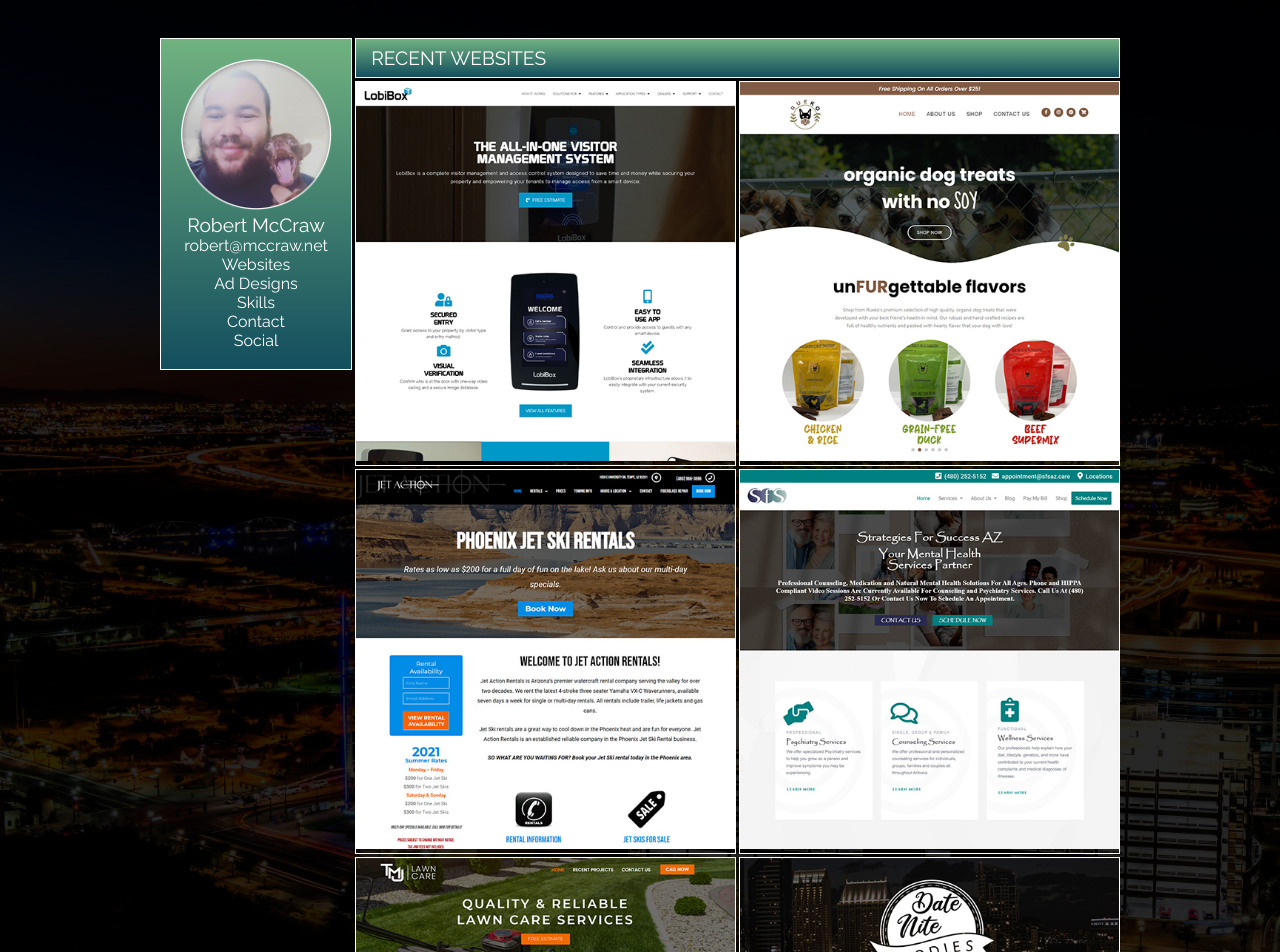
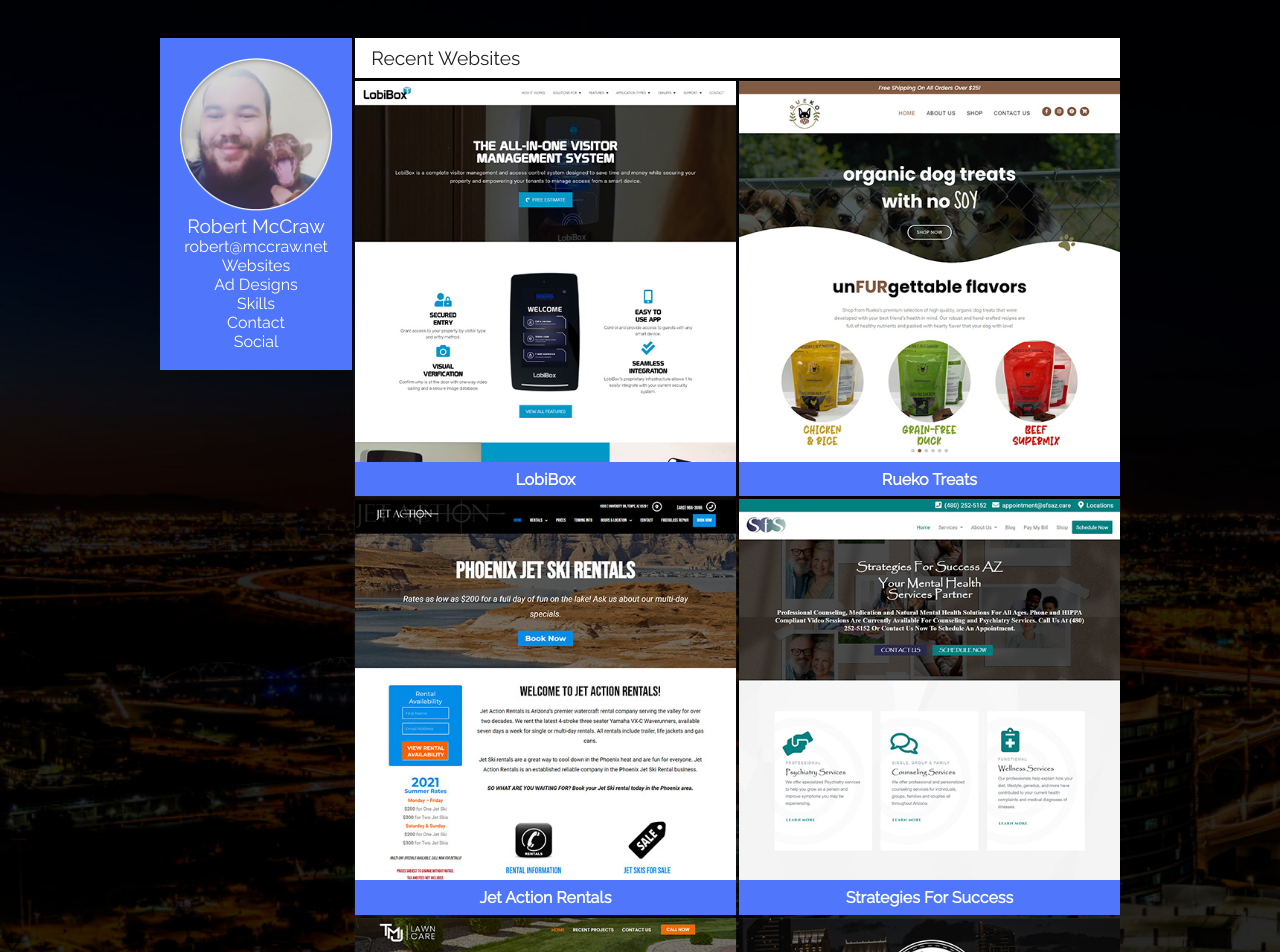
Before and after one commit to 21zebras/portfolio, a Next.js app: page /websites in a window 1280 px wide. Shown: the top 952 px of the page. Built offline with nearby package versions, Linux system fonts and the light colour scheme.

Commit message:
Changed color scheme from green gradient to blue, removed borders around divs.

```diff
--- a/package.json
+++ b/package.json
@@ -18,7 +18,6 @@
     "react-ga": "^3.3.0",
     "react-gtm-module": "^2.0.11",
     "react-material-ui-carousel": "^2.2.6",
-    "react-router-dom": "^5.2.0",
-    "rsuite": "^4.10.1"
+    "react-router-dom": "^5.2.0"
   }
 }
--- a/pages/websites.js
+++ b/pages/websites.js
@@ -1,7 +1,6 @@
 import Link from 'next/link'
 import Head from 'next/head'
 import Image from 'next/image'
-import { Divider } from 'rsuite'
 
 export default function Websites(props)
 {
@@ -15,21 +14,51 @@
         <div className="Nav">
           <Image src="/images/me-circle-is-st.png" width={512} height={512}/>
           <h3>Robert McCraw</h3>
-          <h4>robert@mccraw.net</h4>
-          <h4>Websites</h4>
-          <h4>Ad Designs</h4>
-          <h4>Skills</h4>
-          <h4>Contact</h4>
-          <h4>Social</h4>
+          <h5>robert@mccraw.net</h5>
+          <h5>Websites</h5>
+          <h5>Ad Designs</h5>
+          <h5>Skills</h5>
+          <h5>Contact</h5>
+          <h5>Social</h5>
         </div>
         <div className="Content">
           <div className="PageTitle"><h3>Recent Websites</h3></div>
-          <div className="Col1"><a href="https://lobibox.com" target="_blank"><Image src="/images/square/lobibox.jpg" width={512} height={512}/></a></div>
-          <div className="Col2"><a href="https://ruekotreats.com" target="_blank"><Image src="/images/square/ruekotreats.jpg" width={512} height={512}/></a></div>
-          <div className="Col1"><a href="https://jetaction.com" target="_blank"><Image src="/images/square/jetaction.jpg" width={512} height={512}/></a></div>
-          <div className="Col2"><a href="https://strategiesforsuccessaz.com" target="_blank"><Image src="/images/square/sfs.jpg" width={512} height={512}/></a></div>
-          <div className="Col1"><a href="https://tmjlawncare.com" target="_blank"><Image src="/images/square/tmjlawncare.jpg" width={512} height={512}/></a></div>
-          <div className="Col2"><a href="https://datenightfoodreviews.com" target="_blank"><Image src="/images/square/datenighfoodreviews.jpg" width={512} height={512}/></a></div>
+          <div className="Col1">
+            <a href="https://lobibox.com" target="_blank">
+              <Image src="/images/square/lobibox.jpg" width={512} height={512}/>
+              <div className="TitleCard"><h4>LobiBox</h4></div>
+            </a>
+          </div>
+          <div className="Col2">
+            <a href="https://ruekotreats.com" target="_blank">
+              <Image src="/images/square/ruekotreats.jpg" width={512} height={512}/>
+              <div className="TitleCard"><h4>Rueko Treats</h4></div>
+            </a>
+          </div>
+          <div className="Col1">
+            <a href="https://jetaction.com" target="_blank">
+              <Image src="/images/square/jetaction.jpg" width={512} height={512}/>
+              <div className="TitleCard"><h4>Jet Action Rentals</h4></div>
+            </a>
+          </div>
+          <div className="Col2">
+            <a href="https://strategiesforsuccessaz.com" target="_blank">
+              <Image src="/images/square/sfs.jpg" width={512} height={512}/>
+              <div className="TitleCard"><h4>Strategies For Success</h4></div>
+            </a>
+          </div>
+          <div className="Col1">
+            <a href="https://tmjlawncare.com" target="_blank">
+              <Image src="/images/square/tmjlawncare.jpg" width={512} height={512}/>
+              <div className="TitleCard"><h4>TMJ Lawn Care</h4></div>
+            </a>
+          </div>
+          <div className="Col2">
+            <a href="https://datenightfoodreviews.com" target="_blank">
+              <Image src="/images/square/datenighfoodreviews.jpg" width={512} height={512}/>
+              <div className="TitleCard"><h4>Date Nite Foodies</h4></div>
+            </a>
+          </div>
         </div>
       </div>
     </div>
--- a/styles/Main.css
+++ b/styles/Main.css
@@ -1,5 +1,7 @@
 .PageBody {
     background-image: url('/images/phxback.jpg');
+    background-repeat: no-repeat;
+    background-size: cover;
 }
 
 .MainWrapper {
@@ -15,10 +17,7 @@
 
 .Nav {
     width: 20%;
-    border: 1px solid white;
-    background: #134E5E;  /* fallback for old browsers */
-    background: -webkit-linear-gradient(to bottom, #71B280, #134E5E);  /* Chrome 10-25, Safari 5.1-6 */
-    background: linear-gradient(to bottom, #71B280, #134E5E); /* W3C, IE 10+/ Edge, Firefox 16+, Chrome 26+, Opera 12+, Safari 7+ */
+    background: #5077fb;
     color: white;
     padding: 2% 2%;
     text-align: center;
@@ -41,35 +40,39 @@
     margin-bottom: auto;
 }
 
-/* Test */
+.PageTitle {
+    width: 100%;
+    height: fit-content;
+    border: 1px solid rgba(255, 255, 255, 0.65);
+    color: #232323;
+    background: white;
+    padding-left: 2%;
+    padding-top: 1%;
+    padding-bottom: 1%;
+}
 
+.TitleCard {
+    background: #5077fb;
+    color: white;
+    text-align: center;
+    margin-top: -3%;
+    padding-top: 4%;
+    padding-bottom: 2%;
+}
 
-
-/* End Test */
+.TitleCard:hover {
+    background: white;
+    color: #232323;
+}
 
 .Col1 {
     width: 49.8%;
     margin-top: 0.4%;
-    border: 1px solid white;
+    box-shadow: rgba(60, 64, 67, 0.3) 0px 1px 2px 0px, rgba(60, 64, 67, 0.15) 0px 1px 3px 1px;
 }
 
 .Col2 {
     width: 49.8%;
     margin-left: 0.4%;
     margin-top: 0.4%;
-    border: 1px solid white;
 }
-
-.PageTitle {
-    width: 100%;
-    height: fit-content;
-    border: 1px solid white;
-    color: white;
-    text-transform: uppercase;
-    background: #134E5E;  /* fallback for old browsers */
-    background: -webkit-linear-gradient(to bottom, #71B280, #134E5E);  /* Chrome 10-25, Safari 5.1-6 */
-    background: linear-gradient(to bottom, #71B280, #134E5E); /* W3C, IE 10+/ Edge, Firefox 16+, Chrome 26+, Opera 12+, Safari 7+ */
-    padding-left: 2%;
-    padding-top: 1%;
-    padding-bottom: 1%;
-}
--- a/styles/globals.css
+++ b/styles/globals.css
@@ -40,6 +40,14 @@
 h4 {
   font-family: Raleway;
   font-size: 1rem;
+  font-weight: 600;
+  margin-top: 0px;
+  margin-bottom: 0px;
+}
+
+h5 {
+  font-family: Raleway;
+  font-size: 1rem;
   font-weight: 300;
   margin-top: 0px;
   margin-bottom: 0px;
```
Also changed, not shown: public/images/phxbackw.jpg (added), 1 other file (tests, documents, lock files or other folders).
